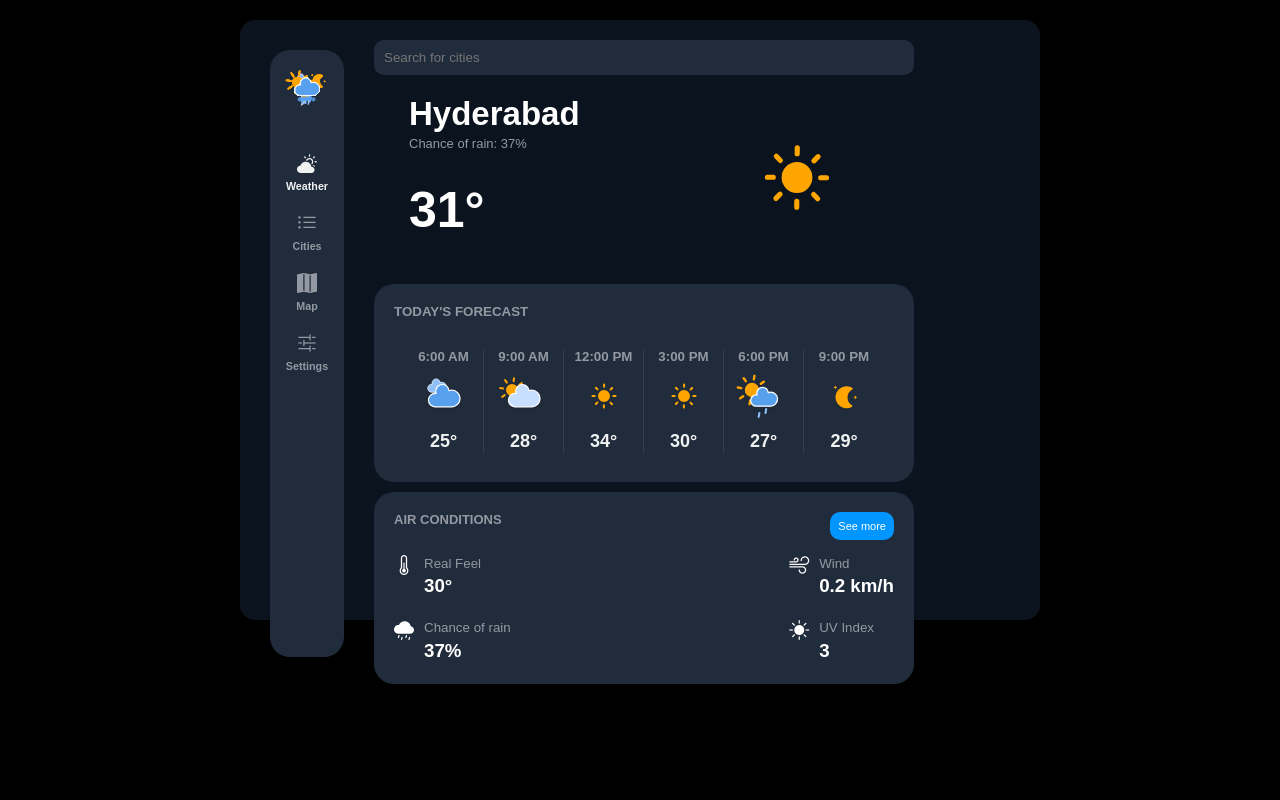
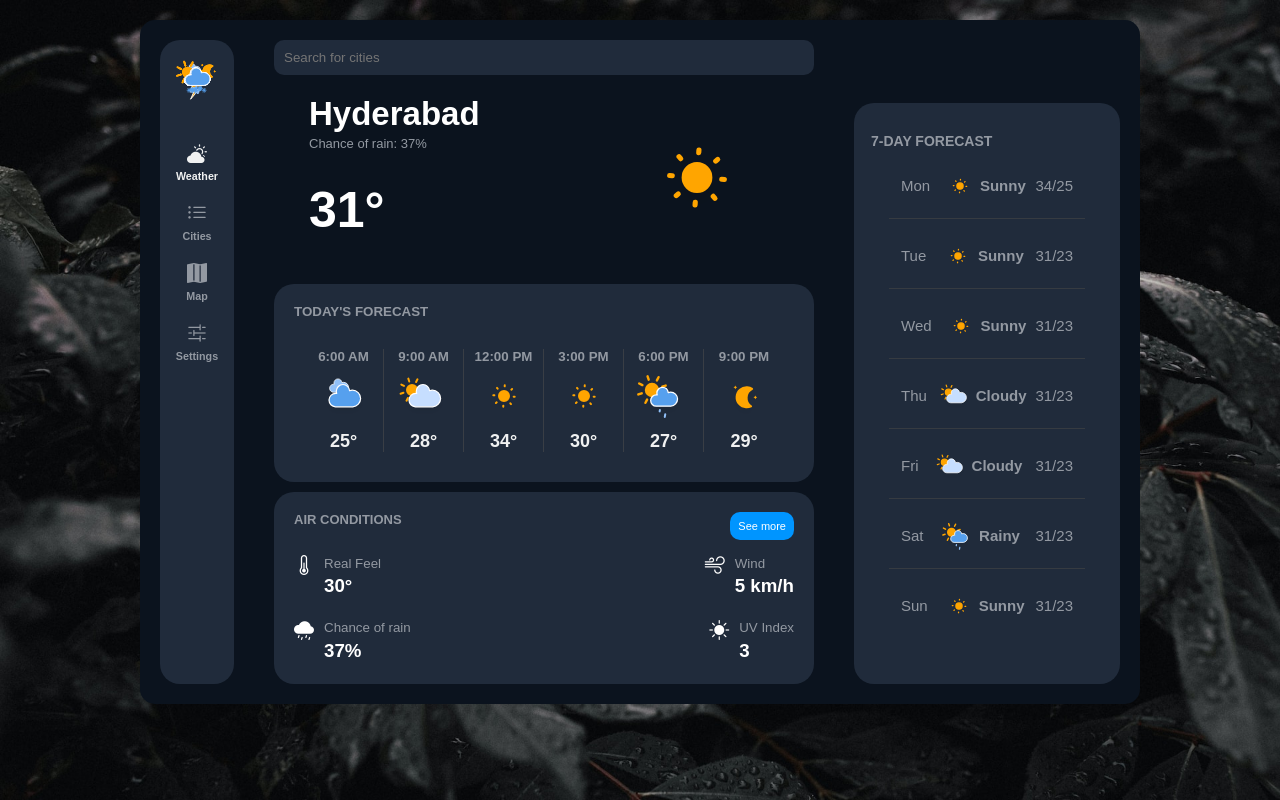
Before and after one commit to vikas-bareth/weather-forecast-card, a website: page index.html in a window 1280 px wide. Drawn offline with nearby package versions, Linux system fonts and the light colour scheme.

Commit message:
added final touches in style.css

```diff
--- a/index.html
+++ b/index.html
@@ -120,7 +120,7 @@
                         </div>
                         <div class="text-div">
                             <p>Wind</p>
-                            <h3> 0.2 km/h</h3>
+                            <h3> 5 km/h</h3>
 
                         </div>
                     </div>
@@ -149,6 +149,80 @@
             </div>
         </main>
 
+        <div class="week-forecast-container">
+            <p class="forecast-caption">7-DAY FORECAST</p>
+            <div class="week-day">
+                <div class="day">Mon</div>
+                <div class="day-weather">
+                    <div class="day-img">
+                        <img src="./images/animated/day.svg" alt="day weather">
+                        <span>Sunny</span>
+                    </div>
+                </div>
+                <div class="day-temp">34/25</div>
+            </div>
+            <div class="week-day">
+                <div class="day">Tue</div>
+                <div class="day-weather">
+                    <div class="day-img">
+                        <img src="./images/animated/day.svg" alt="day weather">
+                        <span>Sunny</span>
+                    </div>
+                </div>
+                <div class="day-temp">31/23</div>
+            </div>
+            <div class="week-day">
+                <div class="day">Wed</div>
+                <div class="day-weather">
+                    <div class="day-img">
+                        <img src="./images/animated/day.svg" alt="day weather">
+                        <span>Sunny</span>
+                    </div>
+                </div>
+                <div class="day-temp">31/23</div>
+            </div>
+            <div class="week-day">
+                <div class="day">Thu</div>
+                <div class="day-weather">
+                    <div class="day-img">
+                        <img src="./images/animated/cloudy-day-1.svg" alt="day weather">
+                        <span>Cloudy</span>
+                    </div>
+                </div>
+                <div class="day-temp">31/23</div>
+            </div>
+            <div class="week-day">
+                <div class="day">Fri</div>
+                <div class="day-weather">
+                    <div class="day-img">
+                        <img src="./images/animated/cloudy-day-1.svg" alt="day weather">
+                        <span>Cloudy</span>
+                    </div>
+                </div>
+                <div class="day-temp">31/23</div>
+            </div>
+            <div class="week-day">
+                <div class="day">Sat</div>
+                <div class="day-weather">
+                    <div class="day-img">
+                        <img src="./images/animated/rainy-1.svg" alt="day weather">
+                        <span>Rainy</span>
+                    </div>
+                </div>
+                <div class="day-temp">31/23</div>
+            </div>
+            <div class="week-day week-last-day">
+                <div class="day">Sun</div>
+                <div class="day-weather">
+                    <div class="day-img">
+                        <img src="./images/animated/day.svg" alt="day weather">
+                        <span>Sunny</span>
+                    </div>
+                </div>
+                <div class="day-temp">31/23</div>
+            </div>
+        </div>
+
     </div>
 
 </body>
--- a/styles.css
+++ b/styles.css
@@ -4,27 +4,28 @@
     padding: 0;
 }
 body{
-    background-color: black;
+    /* background-color: black; */
     color: white;
     font-family: Arial, Helvetica, sans-serif;
     display: flex;
     justify-content: center;
     padding:20px;
+    background-image: url('./images/background2.jpg');
+    background-size: cover;
 }
 .container{
     display: grid;
     grid-template-columns: 1fr 7fr 4fr;
     background-color: rgb(11, 19, 30);
-    width: 800px;
-    height: 600px;
+    width: 1000px;
     border-radius: 15px;
 }
 nav{
-    margin: 30px;
+    margin: 20px;
     padding: 12px;
     border-radius: 20px;
     background-color: rgb(32, 43, 59);
-    height: 90%;
+ ;
     color: #9399A2;
 }
 nav div{
@@ -50,9 +51,7 @@ h6{
     color: #F0F1F1;
 }
 
-/* .search-box{
-    width: 100%;
-} */
+
 .search-box input{
     width: 100%;
     padding: 10px;
@@ -60,7 +59,7 @@ h6{
     border-radius: 10px;
     background-color: rgb(32, 43, 59);
     color: #F0F1F1;
-    margin-top: 20px;
+
 }
 
 input:focus{
@@ -125,7 +124,7 @@ input:focus{
     border-right: 0;
 }
 .air-condition-container{
-    margin: 10px 0px;
+    margin-top: 10px;
     padding: 20px;
     background-color: rgb(32, 43, 59);
     border: none;
@@ -148,28 +147,7 @@ input:focus{
     padding: 8px;
     background-color: #0095FF;
 }
-/* .row1,.row2{
-    display: flex;
-    justify-content: space-between;
-}
 
-.row1 div span{
-    font-size: 15px;
-    font-weight: 400;
-}
-.row1 div h3{
-    font-size: medium;
-
-}
-.row2 div span{
-    font-size: 15px;
-    font-weight: 400;
-}
-.row2 div h3{
-    font-size: medium;
-    text-align: center;
-
-}  */
 .row1{
     margin-top: 15px;
     display: flex;
@@ -190,6 +168,53 @@ input:focus{
 .row2{
     display: flex;
     justify-content: space-between;
-    margin-right: 20px;
+
     margin-top: 20px;
 }
+
+.week-forecast-container{
+    height: 85%;
+    background-color: rgb(32, 43, 59);
+    padding: 10px 30px;
+    border: none;
+    border-radius: 20px;
+    margin: 20px;
+    align-self: flex-end;
+}
+.week-day{
+    display: flex;
+    font-size: 15px;
+    justify-content: space-between;
+    align-items: center;
+    color: #9399A2;
+    padding: 12px;
+    border-bottom: 1px solid #47474796;
+    margin: 5px;
+
+}
+.day-img{
+    display: flex;
+    justify-content: center;
+    align-items: center;
+}
+.day-img img{
+    width: 40px;
+    height: 40px;
+}
+.day-img span{
+    font-size: 15px;
+    font-weight: bolder;
+}
+
+.forecast-caption{
+    margin: 20px 0 0 -13px;
+    color: #9399A2;
+    font-weight: bolder;
+    font-size: 14px;
+}
+.week-last-day{
+    border: none;
+}
+main{
+    margin: 20px;
+}
```
Also changed, not shown: images/background2.jpg (added).
